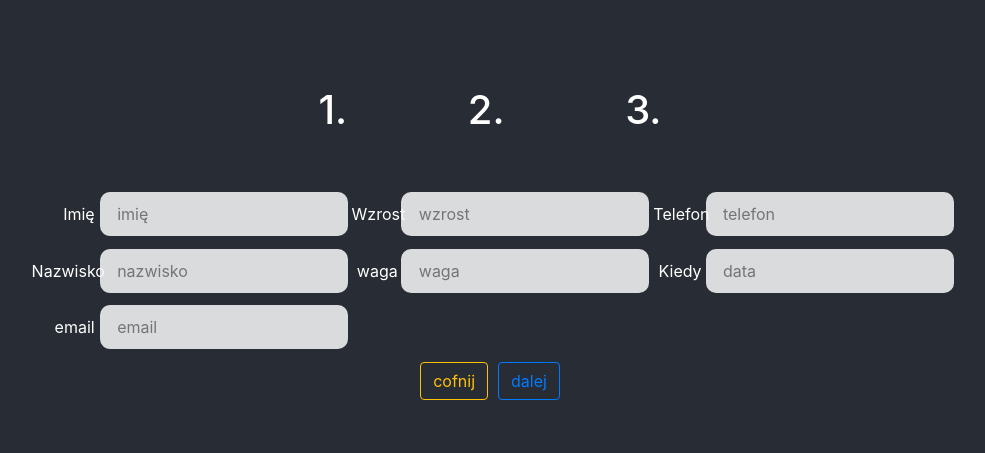
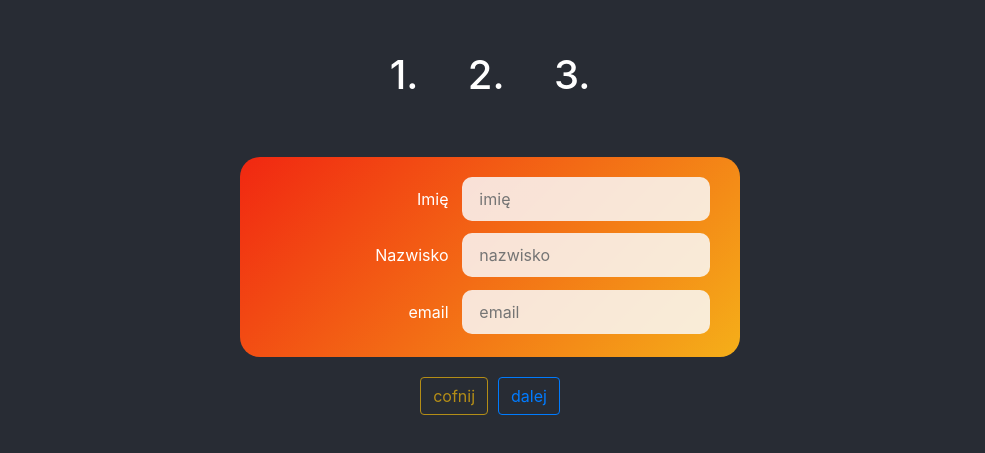
Before and after one commit to BlackH3art/stages-form, a React (Create React App) app: page / in a window 1280 px wide. Shown: the part 157-610 px from the top of the page, without its empty margins (150-1135 px from the left). Built offline with nearby package versions, Linux system fonts and the light colour scheme.

Commit message:
framer morion + animations + styles

```diff
--- a/package.json
+++ b/package.json
@@ -7,6 +7,7 @@
     "@testing-library/react": "^11.1.1",
     "@testing-library/user-event": "^12.2.0",
     "bootstrap": "^4.5.3",
+    "framer-motion": "^2.9.4",
     "react": "^17.0.1",
     "react-dom": "^17.0.1",
     "react-redux": "^7.2.2",
--- a/src/components/Form.jsx
+++ b/src/components/Form.jsx
@@ -1,4 +1,4 @@
-import React from 'react';
+import React, { useState } from 'react';
 
 import { Provider } from 'react-redux';
 import formStore from '../store';
@@ -11,6 +11,52 @@ import '../style/styles.css'
 
 const Form = () => {
 
+  const [lastStage, setLastStage] = useState(false)
+  const [stepState, setStepState] = useState({
+    first: true,
+    second: false,
+    third: false
+  })
+
+  const handleNextClick = (e) => {
+    e.preventDefault();
+
+    if(stepState.first) {
+      return setStepState({
+        first: false,
+        second: true,
+        third: false
+      })
+    } else if (stepState.second) {
+      setLastStage(true)
+      return setStepState({
+        first: false,
+        second: false,
+        third: true
+      })
+    }
+  }
+
+  const handleGoBackClick = (e) => {
+    e.preventDefault();
+
+    setLastStage(false)
+
+    if(stepState.second) {
+      return setStepState({
+        first: true,
+        second: false,
+        third: false
+      })
+    } else if (stepState.third) {
+      return setStepState({
+        first: false,
+        second: true,
+        third: false
+      })
+    }
+  }
+
   return (
     <>
       <Provider store={formStore}>
@@ -19,7 +65,7 @@ const Form = () => {
           <div className="form-container">
             <form>
               <FormHeader />
-              <FormStepsControler />
+              <FormStepsControler goBackCallback={handleGoBackClick} goNextCallback={handleNextClick} stepState={stepState} lastStage={lastStage} />
             </form>
           </div>
 
--- a/src/components/FormStepsControler.jsx
+++ b/src/components/FormStepsControler.jsx
@@ -1,18 +1,16 @@
 import React, { useState } from 'react';
 import { useDispatch, useSelector } from 'react-redux';
+import { motion } from 'framer-motion';
 
 import FormStep from './FormStep.jsx';
 
 import { updateFormData } from '../store/actionCreators';
 
 
-const FormStepsControler = () => {
+const FormStepsControler = ({ goBackCallback, goNextCallback, stepState, lastStage }) => {
 
   const dispatch = useDispatch();
-
   const formStepInputs = useSelector(state => state.formShape.inputs);
-  // const initialFormData = useSelector(state => state.formData);
-
 
 
   const [formData, setFormData] = useState({
@@ -24,9 +22,6 @@ const FormStepsControler = () => {
     phone: '',
     date: ''
   })
-
-  const [lastStage, setLastStage] = useState(false)
-
 
   const handleChange = (e) => {
     setFormData({
@@ -41,27 +36,68 @@ const FormStepsControler = () => {
 
   }
 
+  const nextOrSendButton = lastStage
+    ? <button className="btn btn-primary" onClick={handleClick}>wyślij</button>
+    : <button className="btn btn-outline-primary" onClick={goNextCallback}>dalej</button>
 
-  const formSteps = formStepInputs.map((item, index) => <FormStep
-    key={index}
-    changeCallback={handleChange}
-    inputs={item.names}
-    labels={item.labels}
-    placeholders={item.placeholders}
-  />)
 
-  const nextOrSendButton = lastStage ?
-    <button className="btn btn-primary" onClick={handleClick}>wyślij</button>
-    : <button className="btn btn-outline-primary">dalej</button>
+
+  const initialObj = {
+    x: '100%'
+  }
+  const activeObj = {
+    x: '0%'
+  }
+  const previousObj = {
+    x: '-100%'
+  }
 
   return (
     <>
       <div className="form-steps-controler">
-        {formSteps}
+
+        <motion.div className="animating-container"
+          initial={activeObj}
+          animate={stepState.first ? activeObj : previousObj}>
+
+          <FormStep
+            changeCallback={handleChange}
+            inputs={formStepInputs[0].names}
+            labels={formStepInputs[0].labels}
+            placeholders={formStepInputs[0].placeholders}
+          />
+
+        </motion.div>
+
+        <motion.div className="animating-container"
+          initial={stepState.first ? initialObj : activeObj}
+          animate={stepState.second ? activeObj : initialObj}>
+
+          <FormStep
+            changeCallback={handleChange}
+            inputs={formStepInputs[1].names}
+            labels={formStepInputs[1].labels}
+            placeholders={formStepInputs[1].placeholders}
+          />
+        </motion.div>
+
+        <motion.div className="animating-container"
+          initial={stepState.first ? initialObj : activeObj}
+          animate={stepState.third ? activeObj : initialObj}>
+
+          <FormStep
+            changeCallback={handleChange}
+            inputs={formStepInputs[2].names}
+            labels={formStepInputs[2].labels}
+            placeholders={formStepInputs[2].placeholders}
+          />
+        </motion.div>
+
       </div>
       <div className="button-container">
-        <button className="btn btn-outline-warning">cofnij</button>
+        <button className="btn btn-outline-warning" onClick={goBackCallback} disabled={stepState.first ? true : false}>cofnij</button>
         {nextOrSendButton}
+
       </div>
     </>
    );
--- a/src/style/styles.css
+++ b/src/style/styles.css
@@ -32,7 +32,14 @@ div.header-elements-container {
 /* *************************** FORM STEP STYLES ********************* */
 
 div.form-steps-controler {
+  position: relative;
+  height: 200px;
+  width: 500px;
   display: flex;
+  border-radius: 20px;
+  background: linear-gradient(135deg, rgba(241,39,17,1) 0%, rgba(245,175,25,1) 100%);
+  overflow: hidden;
+
 }
 
 .form-input {
@@ -45,8 +52,12 @@ div.form-steps-controler {
 
 }
 
-/* div.form-step-container {
-} */
+div.form-step-container {
+  padding: 20px 30px;
+}
+div.animating-container {
+  position: absolute;
+}
 
 div.button-container {
   display: flex;
@@ -54,7 +65,7 @@ div.button-container {
 }
 
 div.button-container button {
-  margin: 0 5px;
+  margin: 20px 5px;
 }
 
 
```
Also changed, not shown: 2 other files (tests, documents, lock files or other folders).
